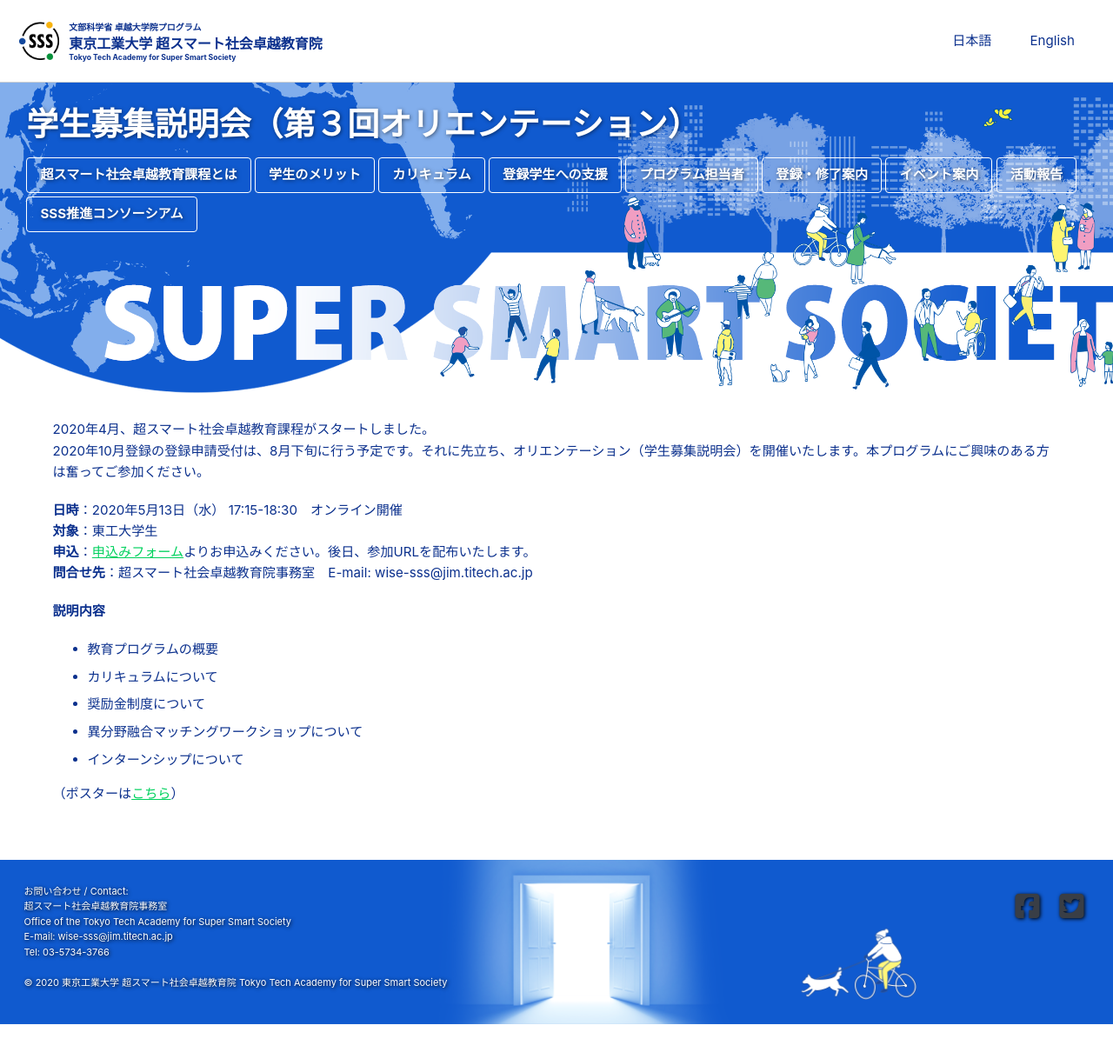
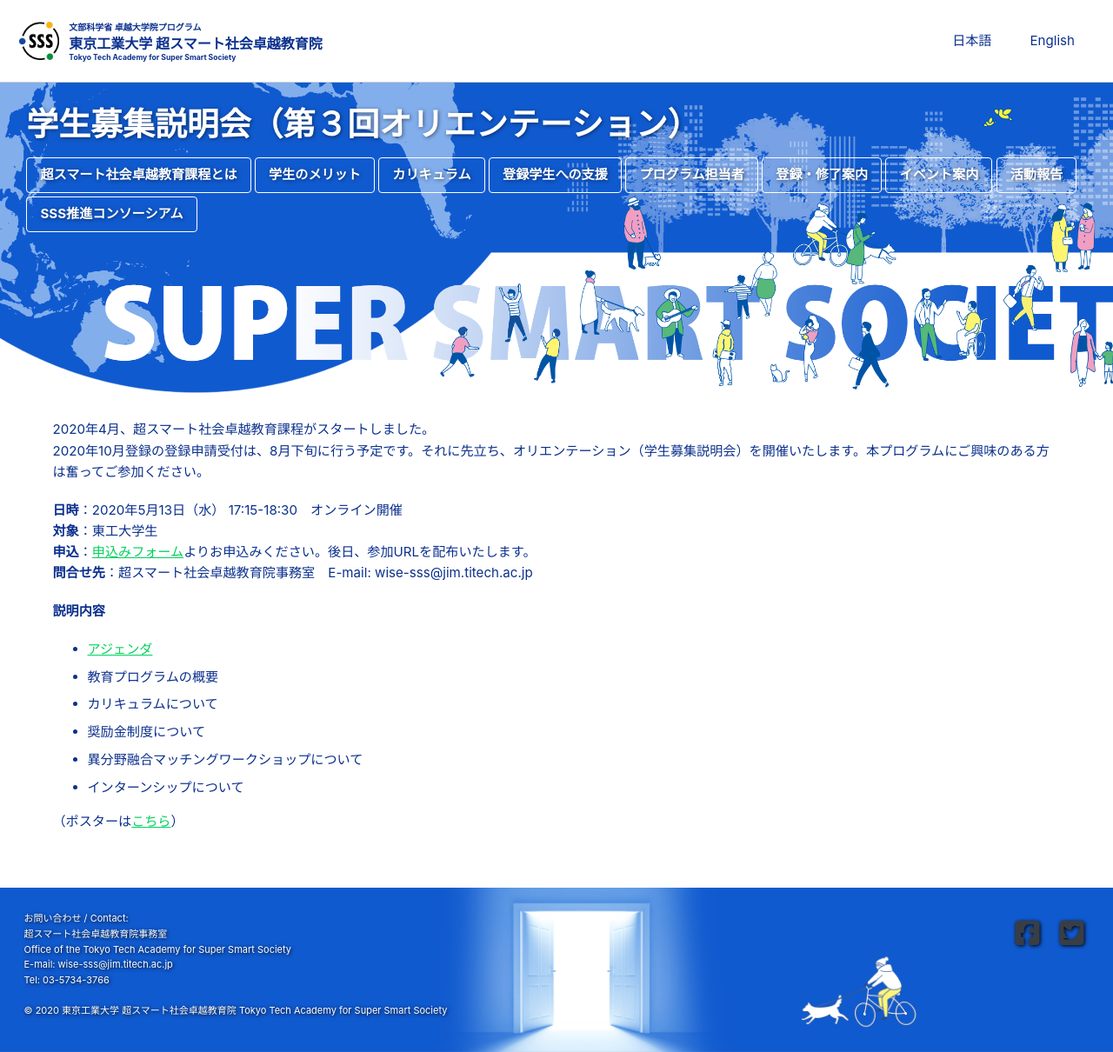
Before and after one commit to fl1d/w0ex.github.io, a Jekyll site: the page built from _pages/3rd-orientation.md, in a window 1280 px wide. Shown: the whole page at 87% size. Built offline with Jekyll 4.4.1, drawn with Linux system fonts in a browser that asks for light colours; cached includes are drawn as plain includes; nearby versions of some CDN libraries; before the commit the page ends 1178 px from its top, so only the background shows below that.

Commit message:
Update 3rd-orientation.md

```diff
--- a/_pages/3rd-orientation.md
+++ b/_pages/3rd-orientation.md
@@ -41,6 +41,7 @@
 
 **説明内容**
 
+* [アジェンダ](/doc_limited/orientation agenda_20200513.pdf)
 * 教育プログラムの概要
 * カリキュラムについて
 * 奨励金制度について
```
